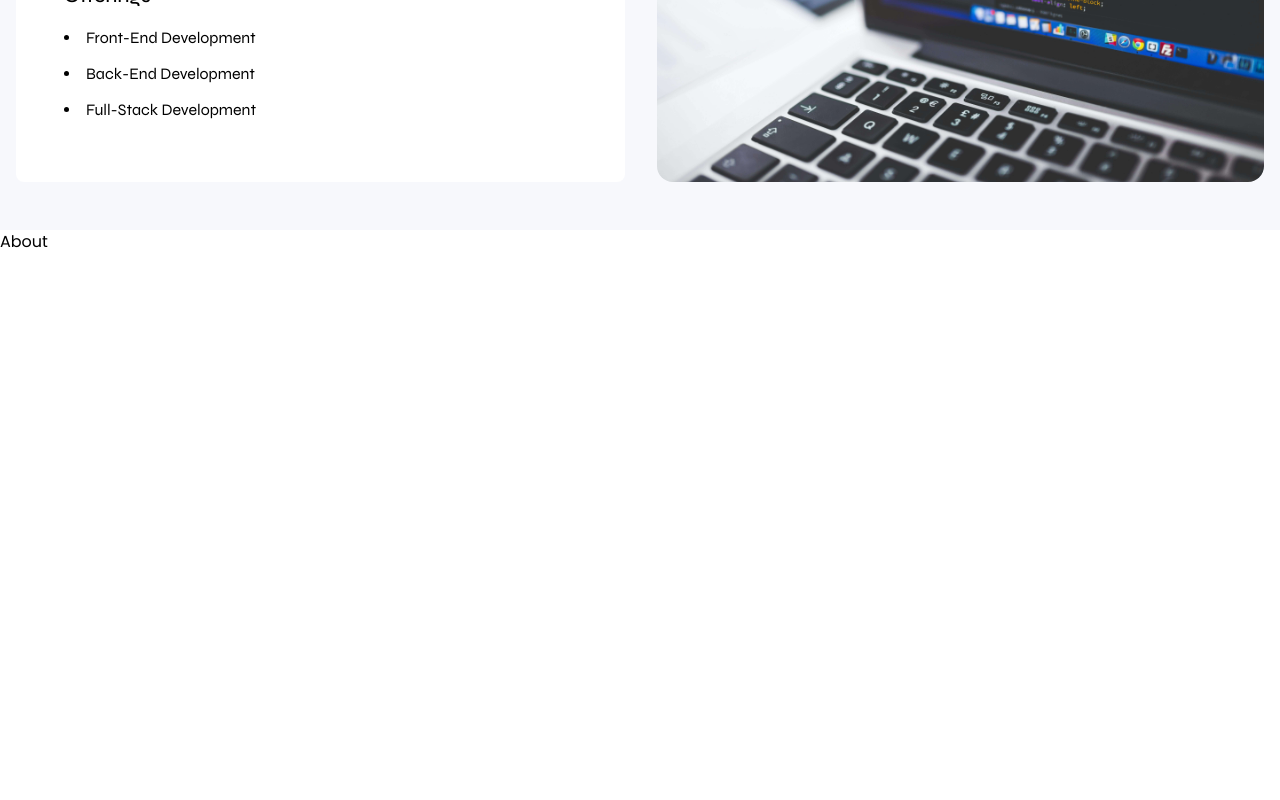
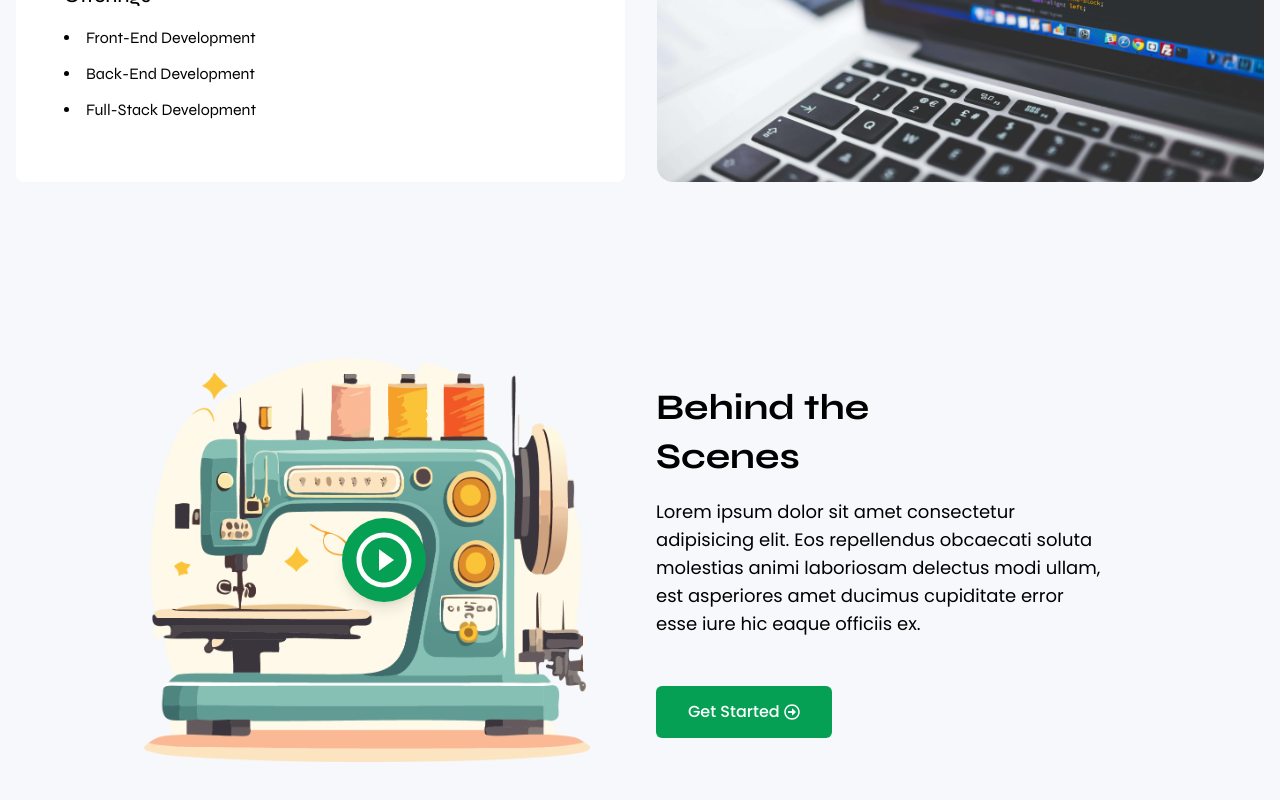
Before and after one commit to imagallon/welk, a React (Vite) app: page / in a window 1280 px wide. Shown: the part 1424-2224 px from the top of the page. Before the commit the page ends 1678 px from the top, so only its background shows below. Built offline with nearby package versions, Linux system fonts and the light colour scheme.

Commit message:
completed about component and assets

```diff
--- a/src/components/About.jsx
+++ b/src/components/About.jsx
@@ -1,9 +1,81 @@
-import React from 'react'
+import React, { useState } from 'react';
+import thumbnailImg from '../assets/sM.webp';
+import { CgPlayButtonO } from "react-icons/cg";
+import { FaRegArrowAltCircleRight } from "react-icons/fa";
 
 const About = () => {
+  const [isVideoPlaying, setIsVideoPlaying] = useState(false);
+
+  const handleVideoPlay = () => {
+    setIsVideoPlaying(true);
+  }
+
+  const handleCloseVideo = () => {
+    setIsVideoPlaying(false);
+  }
+
   return (
-    <div id='about'>About</div>
+    <div id='about' className='bg-[#f7f8fc] pb-16 pt-20'>
+      <div className='container mx-auto'>
+        <div className='py-12 px-4 md:w-4/5 mx-auto flex flex-col md:flex-row items-center gap-8'>
+          {/* Left side */}
+          <div className='md:w-1/2 w-full mb-8 md:mb-0'>
+            {
+              !isVideoPlaying ? (
+                <div className='relative'>
+                  <img
+                    src={thumbnailImg}
+                    alt="video thumbnail"
+                    className='w-full md:w-[446px] h-auto rounded-lg object-cover'
+                  />
+                  <button
+                    onClick={handleVideoPlay}
+                    className='absolute top-1/2 left-1/2 transform -translate-x-1/2 -translate-y-1/2 bg-primary p-3 rounded-full shadow-lg cursor-pointer'>
+                    <CgPlayButtonO className='text-6xl text-white' />
+                  </button>
+                </div>
+              ) : (null)
+            }
+          </div>
+          {/* Right side */}
+          <div className='md:w-1/2 w-full'>
+            {/* Your right side content goes here */}
+            <h1 className='text-4xl font-secondary font-bold mb-4 md:w-3/5 leading-snug'>Behind the Scenes</h1>
+            <p className='text-lg mb-12 md:pr-8'>Lorem ipsum dolor sit amet consectetur adipisicing elit. Eos repellendus obcaecati soluta molestias animi laboriosam delectus modi ullam, est asperiores amet ducimus cupiditate error esse iure hic eaque officiis ex.</p>
+            <button className='bg-primary text-white py-3.5 px-8 font-medium rounded-md hover:bg-primary/90'>
+              <a href="#contact" className='flex gap-1 items-center'>
+                <span>Get Started</span>
+                <FaRegArrowAltCircleRight />
+              </a>
+            </button>
+          </div>
+        </div>
+
+        {
+          isVideoPlaying && (
+            <div className='fixed inset-0 bg-black bg-opacity-75 flex items-center justify-center z-50'>
+              <div className='relative w-full h-full flex items-center justify-center z-50'>
+                <iframe
+                  width="560"
+                  height="315"
+                  src="https://www.youtube.com/embed/ftbZCGIuxTM?autoplay=1&controls=1"
+                  title="YouTube video player"
+                  frameBorder="0"
+                  allow="accelerometer; autoplay; clipboard-write; encrypted-media; gyroscope; picture-in-picture; web-share"
+                  allowFullScreen>
+                </iframe>
+                <button
+                  onClick={handleCloseVideo}
+                  className='absolute top-4 right-4 text-white text-4xl cursor-pointer'>Close
+                  &times;
+                </button>
+              </div>
+            </div>
+          )
+        }
+      </div>
+    </div>
   )
 }
 
-export default About
+export default About;
--- a/src/components/Navbar.jsx
+++ b/src/components/Navbar.jsx
@@ -14,7 +14,7 @@
         }
 
         const handleScroll = () => {
-            const sections = ['home', 'services', 'about', 'pricing', 'testimonial'];
+            const sections = ['home', 'services', 'about', 'gallery', 'testimonial'];
             const scrollPosition = window.scrollY + 100;
 
             sections.forEach(section => {
@@ -53,9 +53,9 @@
                     onClick={(e) => {
                         e.preventDefault();
                         handleCloseMenu();
-                        handleScrollTo('home')
+                        handleScrollTo('hero')
                     }}
-                    href="#home"
+                    href="#hero"
                     className={`text-white ${activeSection ==='home' ? 'isActive' : ''}`}>Home</motion.a>
                 </li>
                 <li>
```
Also changed, not shown: src/assets/sM.webp (added).
